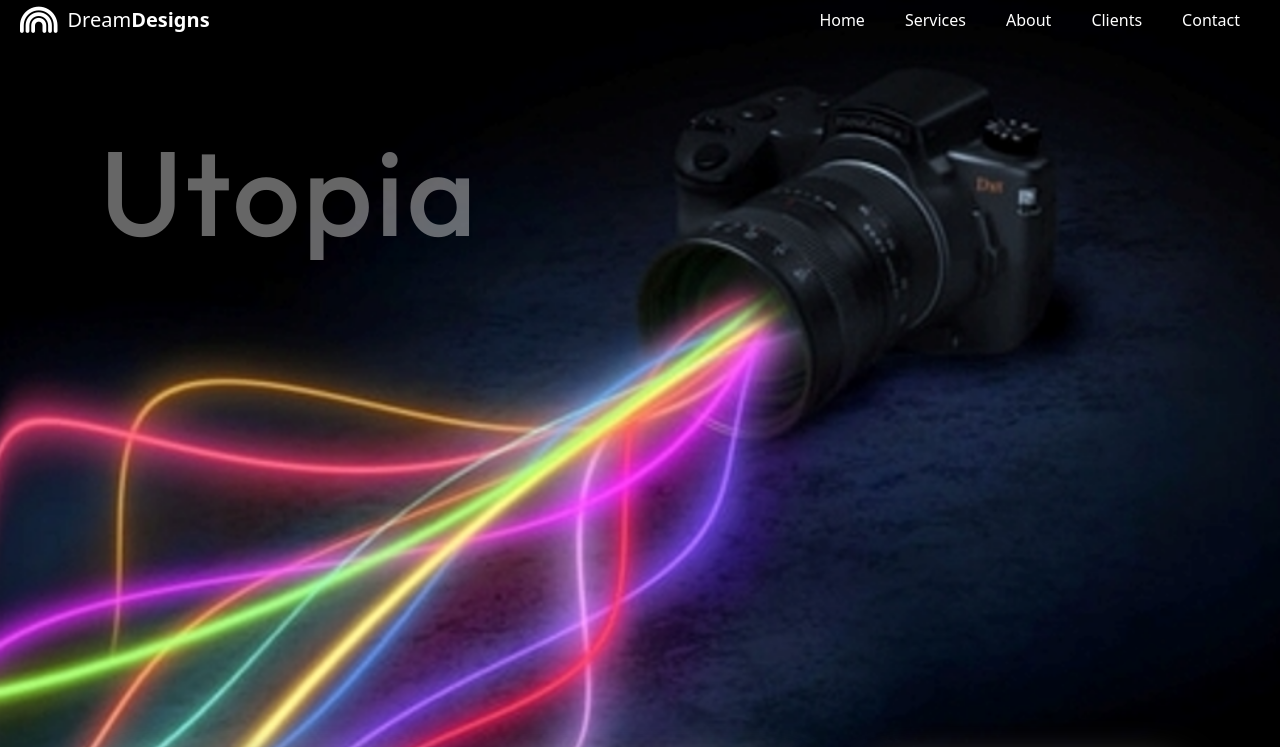
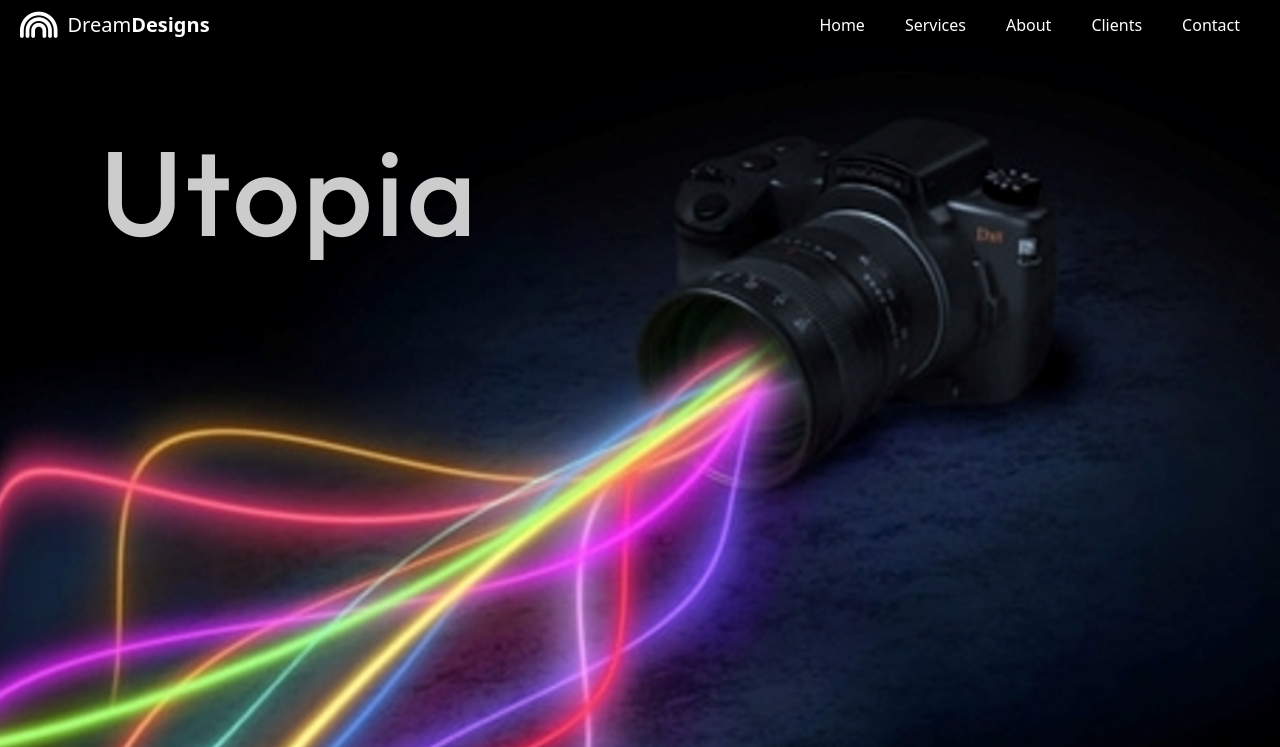
Before and after one commit to KING-SAMM/basic-website, a plain HTML site: page index.html in a window 1280 px wide. Shown: the top 747 px of the page. Drawn offline with nearby package versions, Linux system fonts and the light colour scheme.

Commit message:
Implemented sticky navbar, minor style updates

```diff
--- a/style.css
+++ b/style.css
@@ -148,10 +148,12 @@ section
 
 .navbar
 {
-    padding: 0px 20px;
-    background: rgba(0, 0, 128, 0.0);
+    padding: 5px 20px;
+    background: rgba(0, 0, 0, 1.0);
     color: white;
-    position: absolute;
+    position: sticky;
+    top: 0;
+    z-index: 999;
     width: 100%;
 
     display: grid;
@@ -207,7 +209,7 @@ section
 /* Home Section */
 .home
 {
-    background: url('/images/camera.PNG');
+    background: url("/images/camera.png");
     background-repeat: no-repeat;
     background-size: cover;
 
@@ -224,7 +226,7 @@ section
     /* font-style: italic; */
     font-size: 120px;
     color: white;
-    opacity: 0.4;
+    opacity: 0.8;
 }
 
 /* Services Section subgrid */
@@ -391,6 +393,11 @@ section
     margin-bottom: 40px;
 }
 
+.about > h1
+{
+    margin-top: 20px;
+}
+
 .about  .about_image
 {
     width: 100%;
@@ -422,6 +429,7 @@ section
 .clients h1
 {
     text-align: center;
+    margin-top: 20px;
 }
 
 .clients .clients_grid
@@ -491,6 +499,11 @@ section
 .contact .contact_text
 {
     text-align: center;
+}
+
+.contact .contact_text > h1
+{
+    margin-top: 20px;
 }
 
 .contact .contact_text > p
```
